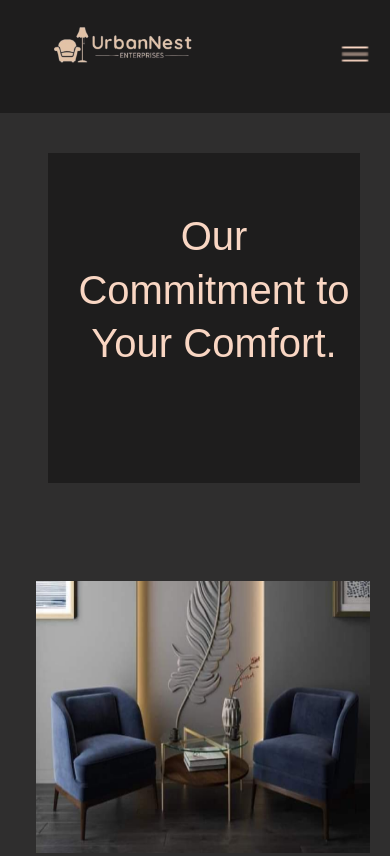
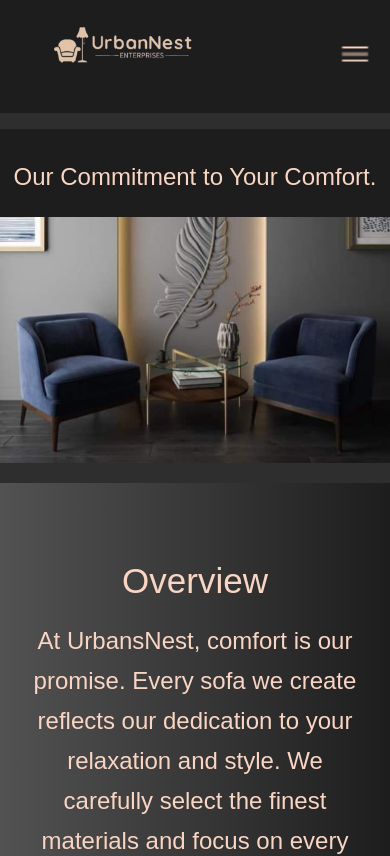
Before and after one commit to pansareaaman/UrbanNest, a React (Create React App) app: page /about in a window 390 px wide. Shown: the top 856 px of the page. Built offline with nearby package versions, Linux system fonts and the light colour scheme; the HTML template or start-up script is replaced by a standard one.

Commit message:
responsive adjustment about page

```diff
--- a/src/components/about.css
+++ b/src/components/about.css
@@ -276,3 +276,123 @@
         height: auto;
     }
 }
+
+
+.h-container-about {
+    margin-top: -120px;
+    width: 100%;
+    background-color: #2f2e2e;
+    display: flex;
+    flex-wrap: wrap;
+    min-height: 110vh;
+}
+
+.h-left-about {
+    width: 50%;
+    font-size: 2.5rem; /* Responsive font size */
+    line-height: 1.33em;
+    text-align: center;
+    display: flex;
+    justify-content: center;
+    align-items: center;
+    padding-left: 1.25rem;
+    margin-right: -7.5rem;
+    background-color: #1E1D1D;
+}
+
+.h-left-about p {
+    margin-top: 2.688rem;
+    width: 30.813rem;
+    margin-bottom: 3.125rem;
+    z-index: 1;
+}
+
+.h-right-about {
+    width: 50%;
+    margin-left: 3.25rem;
+    margin-top: 11.125rem;
+    margin-right: 1.25rem;
+}
+
+.h-right-about img {
+    max-width: 100%;
+    height: 80%;
+}
+
+/* Responsive Layouts */
+@media (max-width: 1024px) {
+    .h-container-about {
+        flex-direction: column; /* Stack items vertically for tablets */
+        align-items: center;
+        margin-top: -93px;
+    }
+
+    .h-left-about {
+        width: 90%; /* Reduce width to 90% for both sections on tablets */
+        margin: 4rem 0;
+       margin-top: 17rem;
+    }
+    .h-right-about {
+        width: 90%; /* Reduce width to 90% for both sections on tablets */
+        margin: 4rem 0;
+        text-align: center;
+    }
+
+    .h-left-about p {
+        width: 100%; /* Ensure full width on smaller screens */
+    }
+}
+
+@media (max-width: 768px) {
+    .h-container-about {
+        min-height: auto; /* Adjust height for tablets */
+    }
+
+    .h-left-about {
+        margin-right: 0; /* Remove margin for tablets */
+        margin-bottom: 2rem;
+        font-size: 2rem; /* Adjust font size for tablets */
+    }
+
+    .h-right-about {
+        margin-top: 0;
+        margin-left: 0;
+        height: auto;
+    }
+
+    .h-right-about img {
+        height: auto; /* Maintain aspect ratio for images */
+    }
+}
+
+@media (max-width: 480px) {
+    .h-container-about {
+        flex-direction: column;
+        align-items: center;
+        padding: 1rem 0;
+        margin-top: 0;
+    }
+
+    .h-left-about {
+        width: 100%; /* Full width for mobile */
+        font-size: 1.5rem; /* Adjust font size for mobile */
+        margin: 0;
+        padding-left: 0;
+    }
+
+    .h-left-about p {
+        width: 100%;
+        margin-top: 2rem;
+        margin-bottom: 1.5rem;
+    }
+
+    .h-right-about {
+        width: 100%;
+        margin: 0;
+    }
+
+    .h-right-about img {
+        width: 100%; /* Make the image responsive */
+        height: auto;
+    }
+}
```
